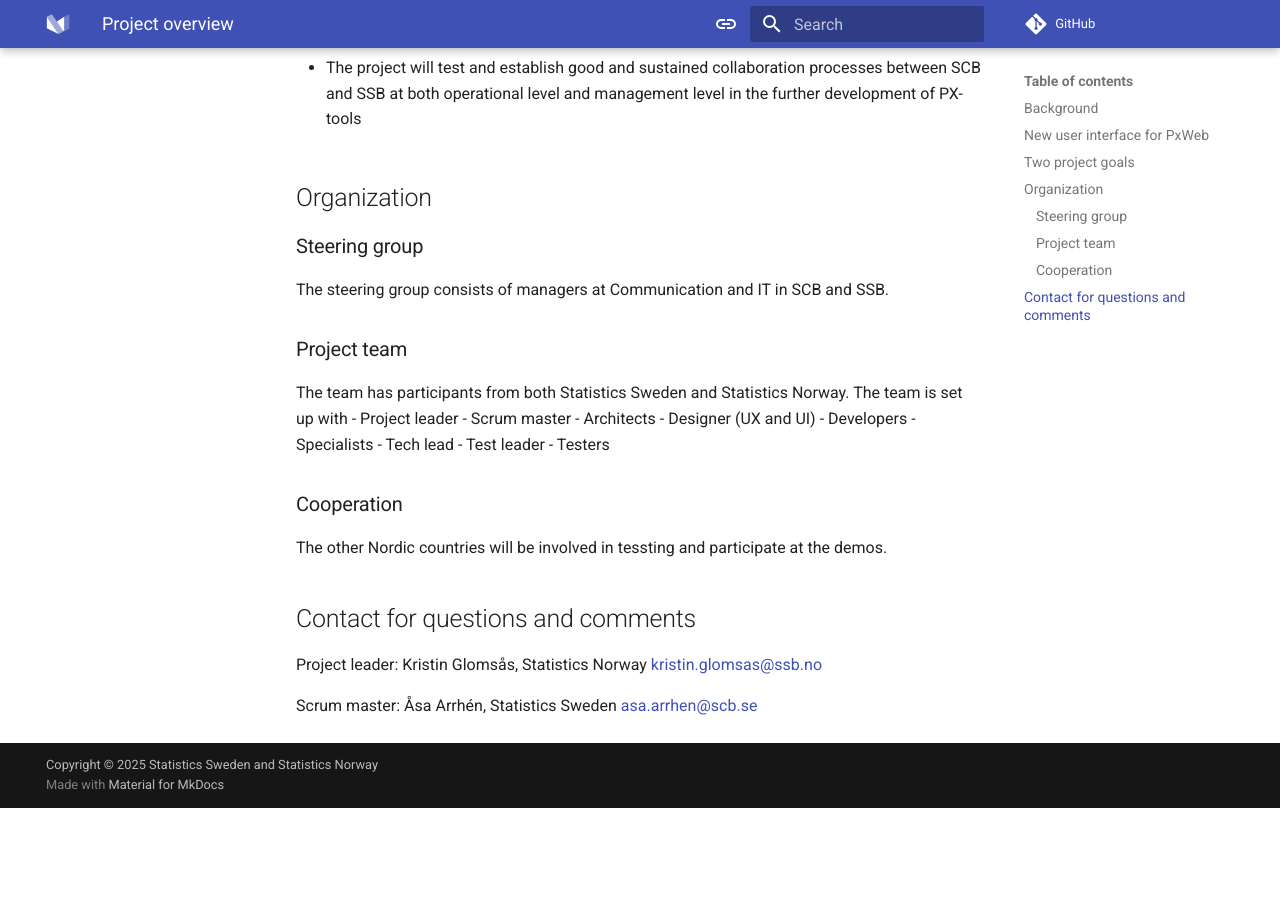
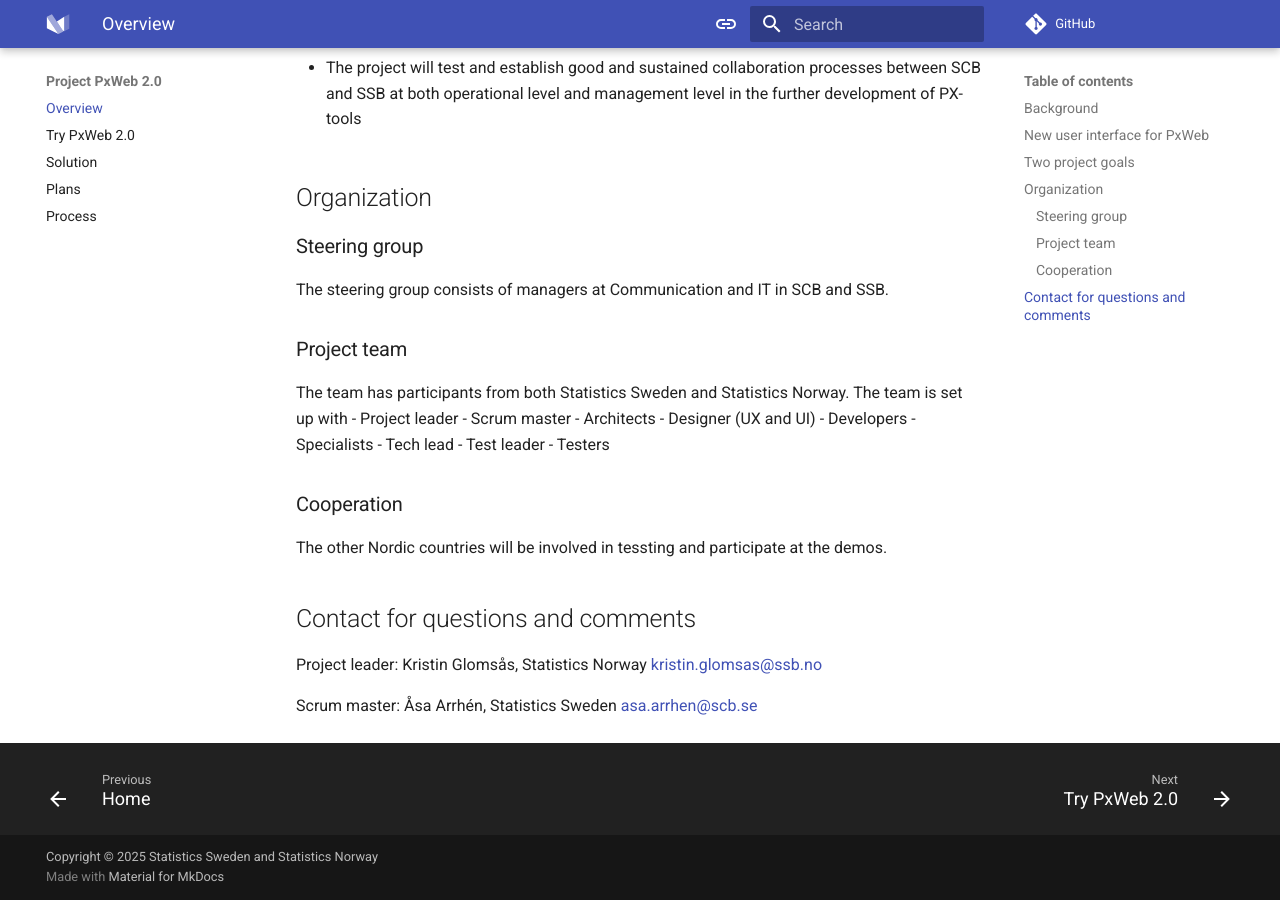
Before and after one commit to PxTools/pxtools.github.io, an MkDocs documentation site: the page built from docs/PxWeb2/project/overview.md, in a window 1280 px wide and 900 px high, scrolled down 668 px. Built offline with MkDocs 1.6.1 and Material for MkDocs 9.7.7, drawn with Linux system fonts in a browser that asks for light colours; comment, search, counter and statistics services are not loaded; before the commit the page ends 1476 px from its top, so only the background shows below that; some of the changed lines change nothing that is shown.

Commit message:
Sync width mkdocs.yml from PxWeb2

```diff
--- a/mkdocs.yml
+++ b/mkdocs.yml
@@ -6,12 +6,14 @@
 nav:
   - Home: index.md
   - Project PxWeb 2.0:
-      - Overview: project/overview.md
-      - Try PxWeb 2.0: project/try.md
-      - Solution: project/Solution.md
-      - Plans: project/plans.md
-      - Process: project/process.md
+      - Overview: PxWeb2/project/overview.md
+      - Try PxWeb 2.0: PxWeb2/project/try.md
+      - Solution: PxWeb2/project/Solution.md
+      - Plans: PxWeb2/project/plans.md
+      - Process: PxWeb2/project/process.md
   - Documentation:
+      - Docker: documentation/docker.md
+      - Customization: documentation/customization.md
       - Px File Format:
           - Version 2013: px-file-format/px-2013.md
       - Common Nordic Metadata Model:
@@ -20,13 +22,16 @@
   - Tools:
       - PxWeb: tools/pxweb.md
 
+extra_css:
+  - stylesheets/extra.css
+
 theme:
   name: material
-
+  custom_dir: docs/overrides
   features:
-    #- announce.dismiss
+    - announce.dismiss
     - content.action.edit
-    #- content.action.view
+    - content.action.view
     - content.code.annotate
     - content.code.copy
     # - content.code.select
```
